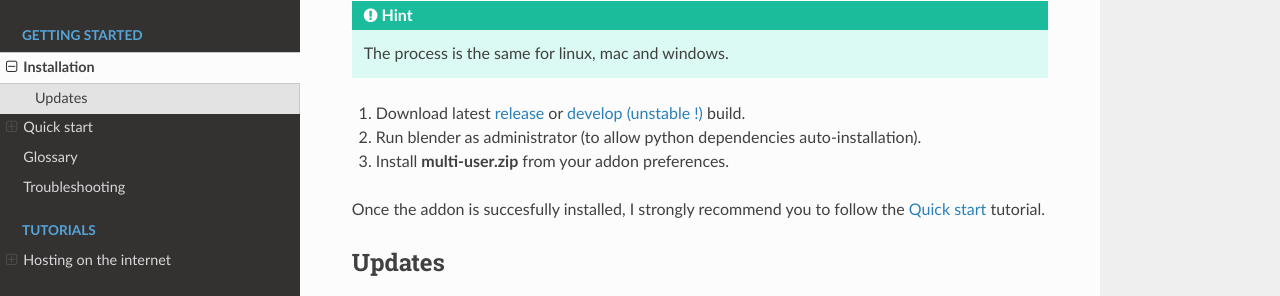
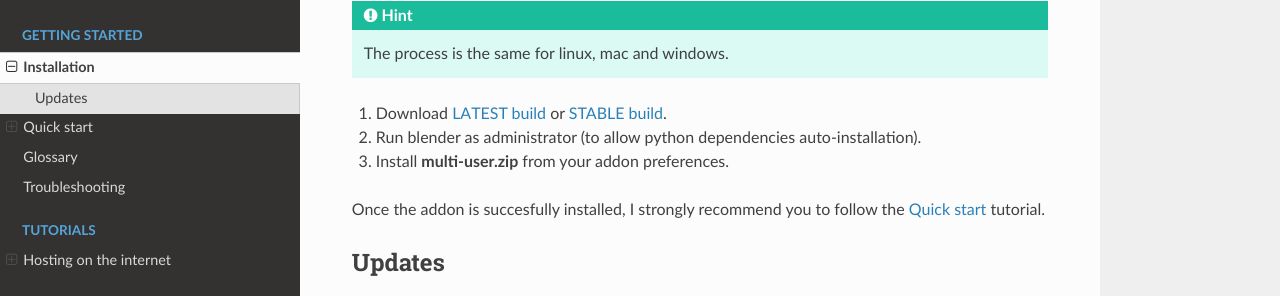
Before and after one commit to AvvyB/blender-multi-user, a Sphinx documentation site: the page built from docs/getting_started/install.rst, in a window 1280 px wide and 900 px high. Shown: the part 159-455 px from the top of the window. Built offline with Sphinx 7.4.7 and the Read the Docs theme 2.0.0, drawn with Linux system fonts in a browser that asks for light colours.

Commit message:
doc: change dowload link order (@activemotionpictures)

```diff
--- a/docs/getting_started/install.rst
+++ b/docs/getting_started/install.rst
@@ -5,7 +5,7 @@ Installation
 .. hint::
     The process is the same for linux, mac and windows.
 
-1. Download latest `release <https://gitlab.com/slumber/multi-user/-/jobs/artifacts/master/download?job=build>`_ or `develop (unstable !) <https://gitlab.com/slumber/multi-user/-/jobs/artifacts/develop/download?job=build>`_ build.
+1. Download `LATEST build <https://gitlab.com/slumber/multi-user/-/jobs/artifacts/develop/download?job=build>`_ or `STABLE build <https://gitlab.com/slumber/multi-user/-/jobs/artifacts/master/download?job=build>`_.
 2. Run blender as administrator (to allow python dependencies auto-installation).
 3. Install **multi-user.zip** from your addon preferences.
 
```
